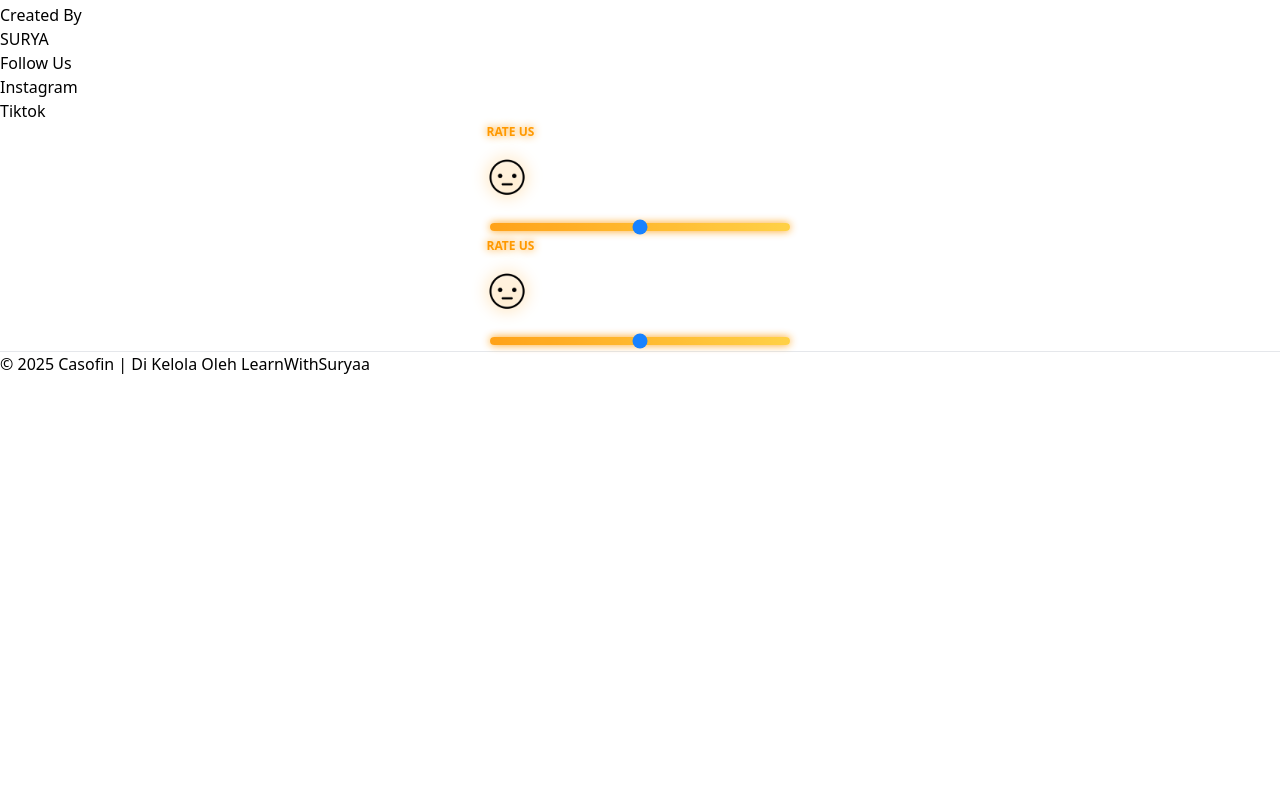
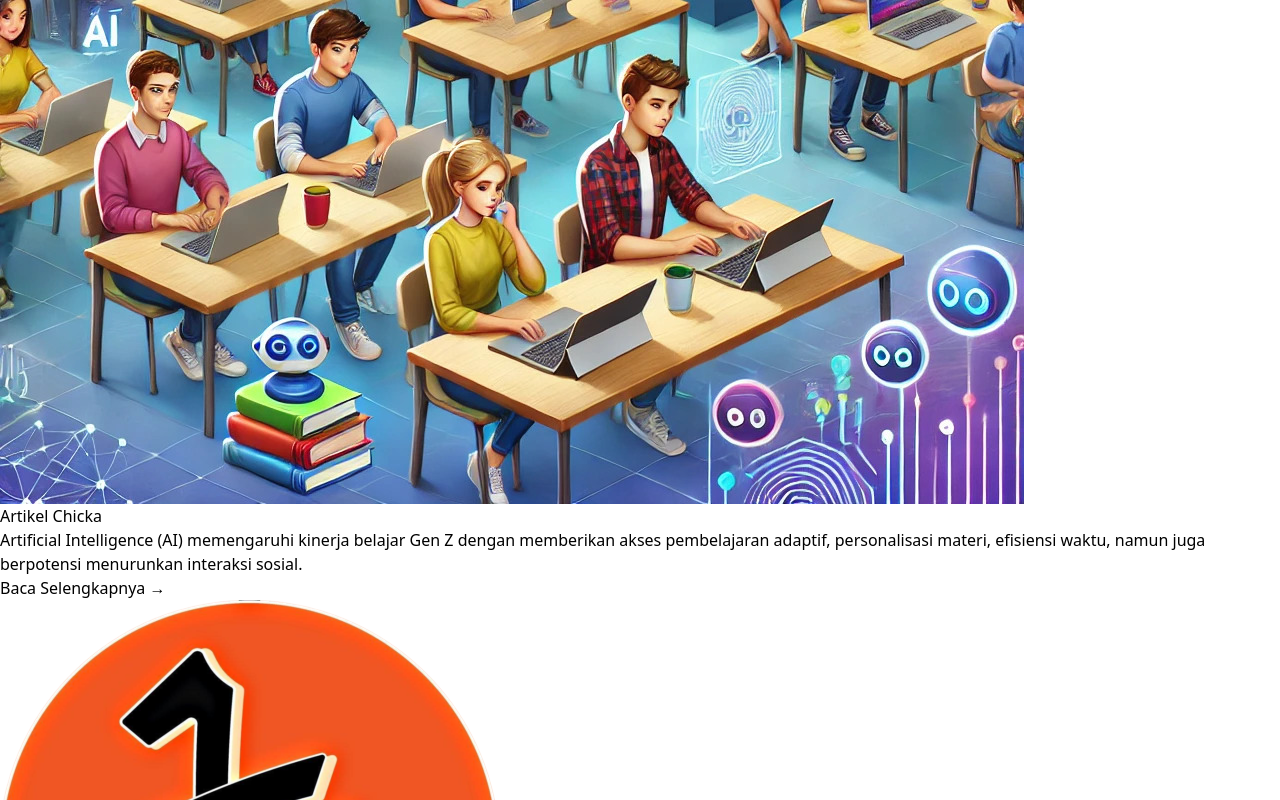
Before and after one commit to LearnWithSuryaa/casoffin, a React (Vite) app: page / in a window 1280 px wide. Shown: the part 8950-9750 px from the top of the page. Before the commit the page ends 9326 px from the top, so only its background shows below. Built offline with nearby package versions, Linux system fonts and the light colour scheme; no server answers; the database is empty.

Commit message:
new artikel

```diff
--- a/src/pages/HeroPage.jsx
+++ b/src/pages/HeroPage.jsx
@@ -33,6 +33,13 @@ const HeroPage = () => {
       description:
         "Eksplorasi penerapan etika penggunaan AI dalam pendidikan, menyoroti efisiensi, tantangan, dan dampaknya terhadap pembelajaran modern, sekaligus menjaga keseimbangan antara teknologi dan nilai-nilai pendidikan.",
       link: "https://www.kompasiana.com/ahmadnadhifzuvar2430707/6764d9e4c925c45ee3292912/efisiensi-penerapan-etika-penggunaan-artificial-intelligence-terhadap-dunia-pendidikan",
+    },
+    {
+      image: "/kelas/artikel-chicka.jpg",
+      title: "Artikel Chicka",
+      description:
+        "Artificial Intelligence (AI) memengaruhi kinerja belajar Gen Z dengan memberikan akses pembelajaran adaptif, personalisasi materi, efisiensi waktu, namun juga berpotensi menurunkan interaksi sosial.",
+      link: "https://mahasiswaindonesia.id/pengaruh-artificial-intelligence-ai-terhadap-kinerja-belajar-gen-z/",
     },
   ];
 
```
Also changed, not shown: public/kelas/artikel-chicka.jpg (added).
